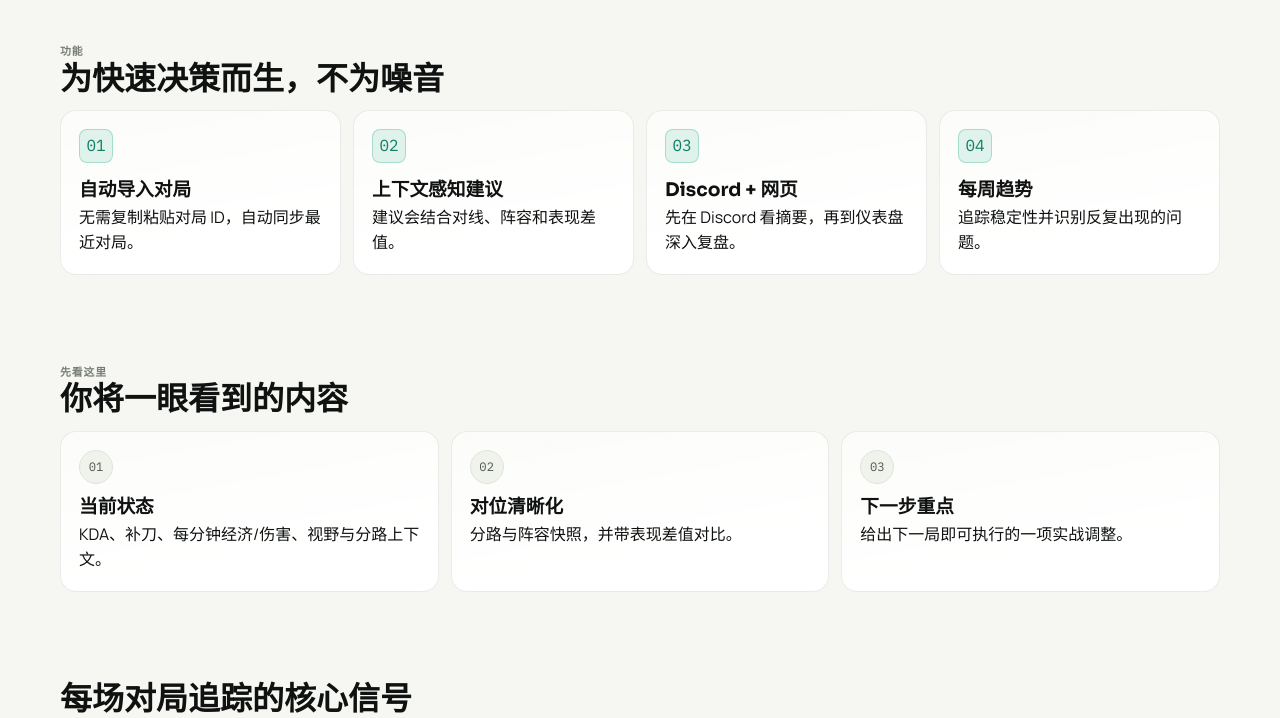
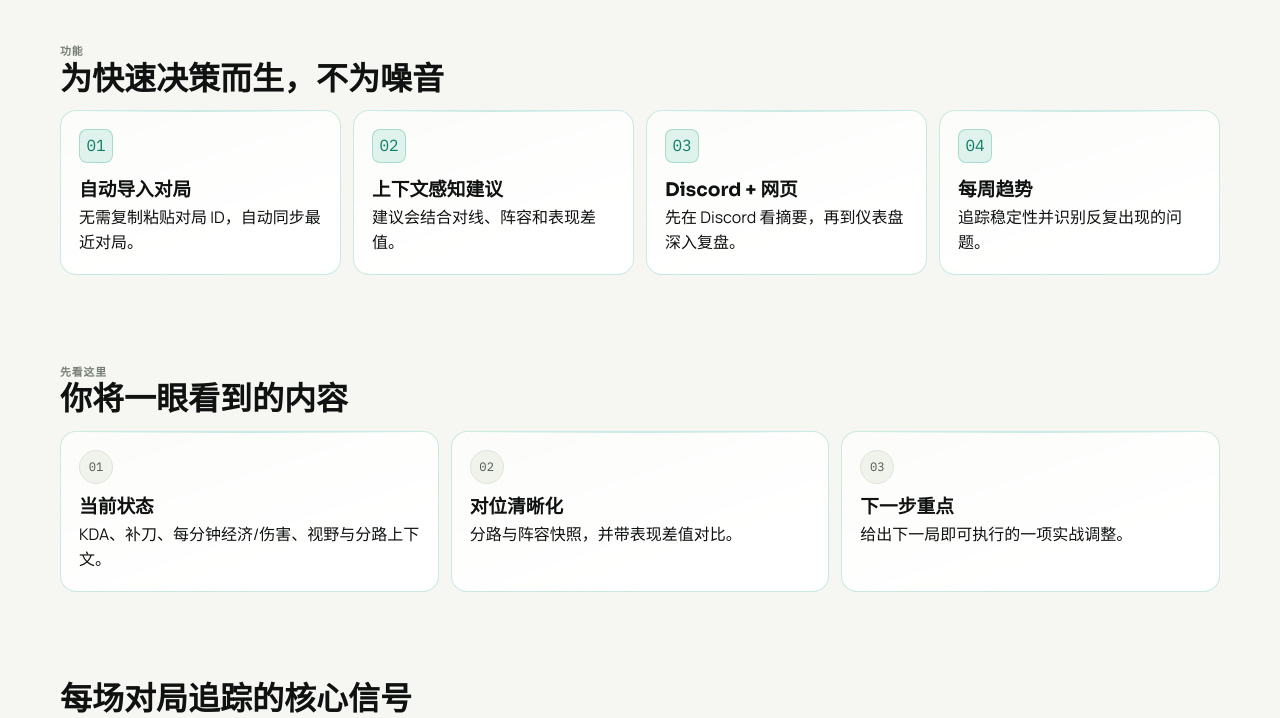
Before and after one commit to yd1008/lol-analyzer, a Flask app: page / in a window 1280 px wide. Shown: the part 939-1657 px from the top of the page. Run offline with Flask 3, Linux system fonts and the light colour scheme.

Commit message:
feat: extend landing futuristic styling to workflow/feature/step cards

```diff
--- a/app/static/css/style.css
+++ b/app/static/css/style.css
@@ -2424,6 +2424,28 @@ h4,
     background: linear-gradient(170deg, var(--surface-soft-overlay) 0%, var(--bg-card) 80%);
 }
 
+.feature-card-future,
+.step-future {
+    position: relative;
+    overflow: hidden;
+    border-color: var(--accent-border-subtle);
+    background: linear-gradient(162deg, var(--surface-soft-overlay) 0%, var(--bg-card) 82%);
+    box-shadow: inset 0 1px 0 rgba(255, 255, 255, 0.08);
+}
+
+.feature-card-future::before,
+.step-future::before {
+    content: "";
+    position: absolute;
+    top: 0;
+    left: 14px;
+    right: 14px;
+    height: 1px;
+    background: linear-gradient(90deg, transparent 0%, var(--accent-border-strong) 50%, transparent 100%);
+    opacity: 0.64;
+    pointer-events: none;
+}
+
 .dashboard {
     padding-top: 108px;
 }
@@ -2721,6 +2743,20 @@ h4,
     .ai-focus-select { max-width: 100%; min-width: 100%; }
 }
 
+@media (max-width: 375px) {
+    .workflow-track-future,
+    .features-grid,
+    .steps {
+        gap: 8px;
+    }
+
+    .workflow-node,
+    .feature-card,
+    .step {
+        padding: 14px;
+    }
+}
+
 @media (prefers-reduced-motion: reduce) {
     *, *::before, *::after { animation-duration: 0.01ms !important; animation-iteration-count: 1 !important; transition-duration: 0.01ms !important; }
     .ai-stream-host.is-streaming .ai-stream-output::after { display: none; }
--- a/app/templates/main/landing.html
+++ b/app/templates/main/landing.html
@@ -96,22 +96,22 @@
             <h2 class="section-title">{{ lt('Built for fast decisions, not noise', '为快速决策而生，不为噪音') }}</h2>
         </div>
         <div class="features-grid feature-min-grid">
-            <div class="feature-card">
+            <div class="feature-card feature-card-future">
                 <div class="feature-icon">01</div>
                 <h3>{{ lt('Automatic Match Import', '自动导入对局') }}</h3>
                 <p>{{ lt('Your recent games sync without copy-pasting match IDs.', '无需复制粘贴对局 ID，自动同步最近对局。') }}</p>
             </div>
-            <div class="feature-card">
+            <div class="feature-card feature-card-future">
                 <div class="feature-icon">02</div>
                 <h3>{{ lt('Context-Aware Coaching', '上下文感知建议') }}</h3>
                 <p>{{ lt('Advice considers lane matchup, composition, and performance deltas.', '建议会结合对线、阵容和表现差值。') }}</p>
             </div>
-            <div class="feature-card">
+            <div class="feature-card feature-card-future">
                 <div class="feature-icon">03</div>
                 <h3>{{ lt('Discord + Web', 'Discord + 网页') }}</h3>
                 <p>{{ lt('Read short insights in Discord, then deep dive from the dashboard.', '先在 Discord 看摘要，再到仪表盘深入复盘。') }}</p>
             </div>
-            <div class="feature-card">
+            <div class="feature-card feature-card-future">
                 <div class="feature-icon">04</div>
                 <h3>{{ lt('Weekly Trends', '每周趋势') }}</h3>
                 <p>{{ lt('Track consistency and spot recurring mistakes over time.', '追踪稳定性并识别反复出现的问题。') }}</p>
@@ -127,17 +127,17 @@
             <h2 class="section-title">{{ lt('What you get at a glance', '你将一眼看到的内容') }}</h2>
         </div>
         <div class="steps">
-            <div class="step">
+            <div class="step step-future">
                 <div class="step-number">01</div>
                 <h3>{{ lt('Current Form', '当前状态') }}</h3>
                 <p>{{ lt('KDA, CS, gold/min, damage/min, vision, and role context.', 'KDA、补刀、每分钟经济/伤害、视野与分路上下文。') }}</p>
             </div>
-            <div class="step">
+            <div class="step step-future">
                 <div class="step-number">02</div>
                 <h3>{{ lt('Matchup Clarity', '对位清晰化') }}</h3>
                 <p>{{ lt('Lane and team composition snapshots with performance deltas.', '分路与阵容快照，并带表现差值对比。') }}</p>
             </div>
-            <div class="step">
+            <div class="step step-future">
                 <div class="step-number">03</div>
                 <h3>{{ lt('Next Focus', '下一步重点') }}</h3>
                 <p>{{ lt('One practical adjustment to apply in your next queue.', '给出下一局即可执行的一项实战调整。') }}</p>
```
Also changed, not shown: tests/test_routes.py (+2 -0 lines).
